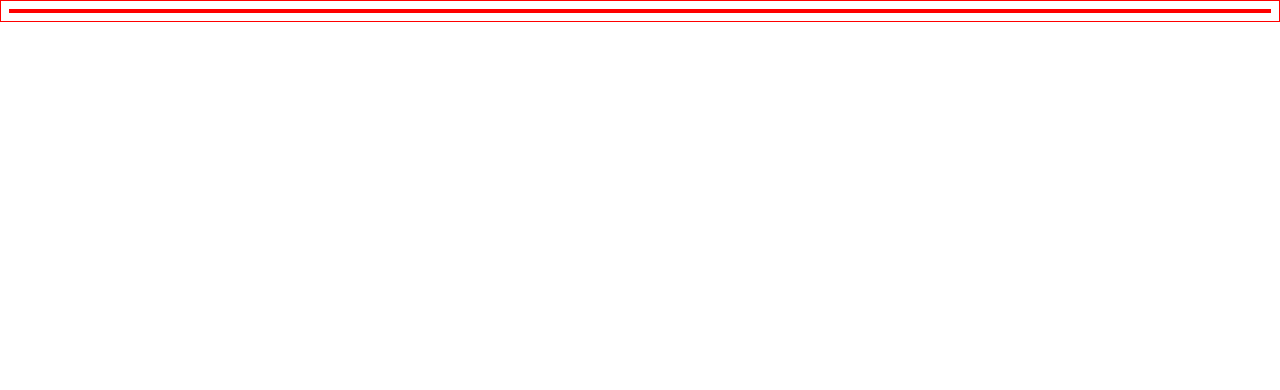
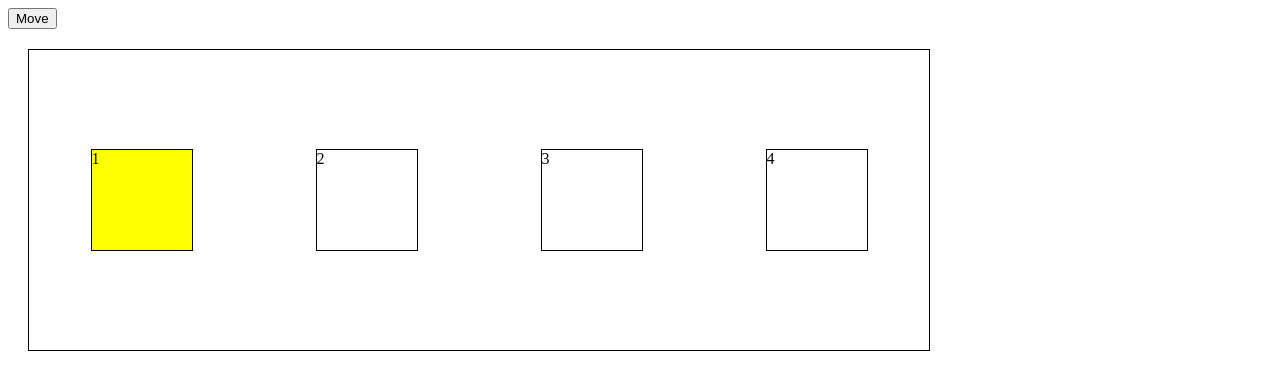
Before and after one commit to TheGoblinSharks/Scratch-Project, a React (Vite) app: page / in a window 1280 px wide. Shown: the top 390 px of the page. Built offline with nearby package versions, Linux system fonts and the light colour scheme.

Commit message:
ted first attempt

```diff
--- a/src/App.jsx
+++ b/src/App.jsx
@@ -1,19 +1,25 @@
-import { useState } from 'react'
-import ArrayContainer from './components/ArrayContainer'
+import { useState } from 'react';
+import ArrayContainer from './components/ArrayContainer';
 
 function App() {
-  const [count, setCount] = useState(0)
-
-
-
-
-  // some change for testing
+  const [currentIndex, setCurrentIndex] = useState(0);
+  const arrayData = [1, 2, 3, 4];
+  const handleButtonClick = () => {
+    setCurrentIndex((prevIndex) => {
+      if (prevIndex < arrayData.length - 1) {
+        return prevIndex + 1;
+      } else {
+        return 0;
+      }
+    });
+  };
 
   return (
-    <>
-      {/* <ArrayContainer/> */}
-    </>
-  )
+    <div>
+      <button onClick={handleButtonClick}>Move</button>
+      <ArrayContainer arrayData={arrayData} currentIndex={currentIndex} />
+    </div>
+  );
 }
 
-export default App
+export default App;
--- a/src/components/ArrayContainer/index.css
+++ b/src/components/ArrayContainer/index.css
@@ -1,59 +1,21 @@
-
 
 .arrayContainer {
-  position:relative;
-  height:300px;
-  width:900px;
-  display:flex;
+  display: flex;
   align-items: center;
-  justify-content: flex-start;
-  border:1px solid black;
+  justify-content: space-between;
+  margin: 10px;
 }
 
 .box {
-  height:200px;
-  width:200px;
-  border:1px solid black;
+  height: 50px;
+  width: 50px;
+  margin: 2px;
+  display: flex;
+  align-items: center;
+  justify-content: center;
+  border: 1px solid black;
+  transition: background-color 0.3s;
 }
 
 .hover {
-  position:absolute;
-  height:200px;
-  width:200px;
-  border:2px solid green;
-
-}
-
-.hover:hover {
-  transition:
-}
-
-
-
-
-
-* {
-    border: 1px solid red;
-}
-
-body {
-
-}
-
-nav {
-    background-color: rgb(47, 54, 61);
-    width: 100vh;
-}
-
-.column-wrapper {
-    /* display:  */
-    background-color: rgb(255, 255, 255);
-}
-
-.left {
-
-}
-
-.right {
-
-}
+  background-color: yellow;
--- a/src/components/ArrayContainer/index.jsx
+++ b/src/components/ArrayContainer/index.jsx
@@ -1,14 +1,16 @@
-import './index.css'
+import React from 'react';
+import './index.css';
 
-const ArrayContainer = () => {
+const ArrayContainer = ({ arrayData, currentIndex }) => {
   return (
     <div className="arrayContainer">
-      <div className="hover"></div>
-      <div className="box"></div>
-      <div className="box"></div>
-      <div className="box"></div>
+      {arrayData.map((item, index) => (
+        <div key={index} className={`box ${index === currentIndex ? 'hover' : ''}`}>
+          {item}
+        </div>
+      ))}
     </div>
-  )
-}
+  );
+};
 
-export default ArrayContainer
+export default ArrayContainer;
--- a/src/index.css
+++ b/src/index.css
@@ -1,26 +1,22 @@
+.arrayContainer {
+  position: relative;
+  height: 300px;
+  width: 900px;
+  display: flex;
+  align-items: center;
+  justify-content: space-around;
+  border: 1px solid black;
+  margin: 20px;
 
-* {
-border: 1px solid red;
+.box {
+  height: 100px;
+  width: 100px;
+  margin: 5px;
+  display: inline-block;
+  border: 1px solid black;
+  transition: background-color 0.3s;
 }
 
-body {
-
+.hover {
+  background-color: yellow;
 }
-
- nav {
-  background-color: rgb(47, 54, 61);
-  width: 100vh;
- }
-
-.column-wrapper {
-  /* display:  */
-  background-color: rgb(255, 255, 255);
-}
-
- .left {
-
- }
-
- .right {
-
- }
```
